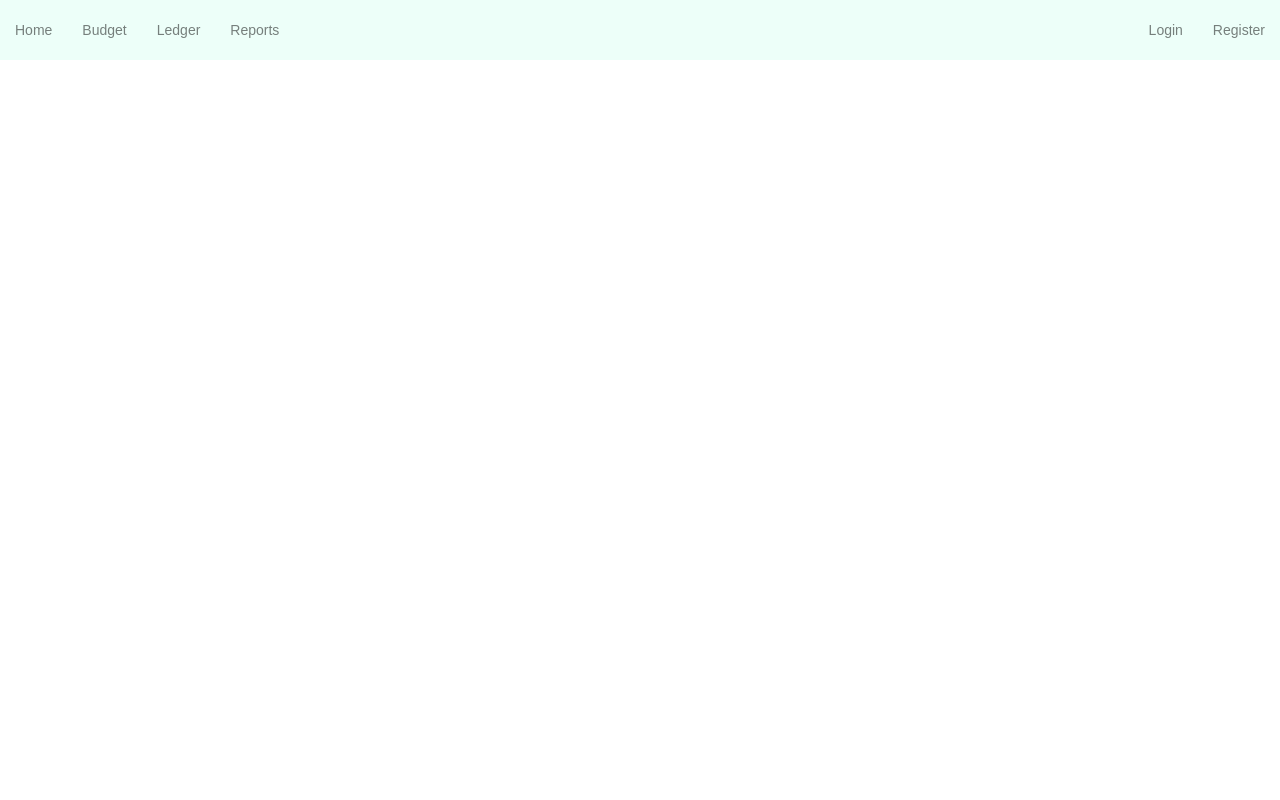
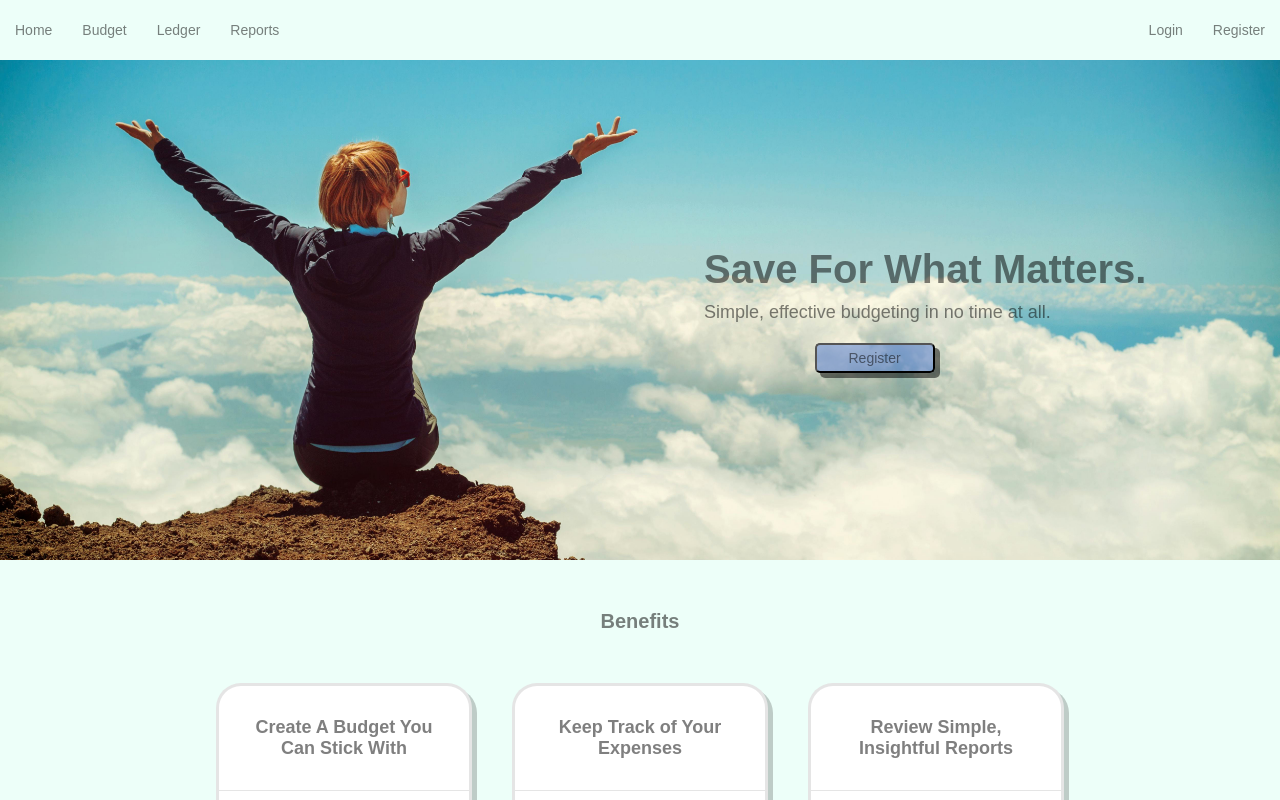
Before and after one commit to chrisgo2286/budget-app-frontend, a React (Create React App) app: page / in a window 1280 px wide. Shown: the top 800 px of the page. Built offline with nearby package versions, Linux system fonts and the light colour scheme.

Commit message:
Reverted homepage path

```diff
--- a/src/App.js
+++ b/src/App.js
@@ -32,7 +32,7 @@ export default function App () {
             <Router>
                 <Navbar />
                 <Routes>
-                    <Route path='/budget-app-frontend' element={ <Home /> } />
+                    <Route path='/' element={ <Home /> } />
                     <Route path='/budget' element={ <Budget /> } />
                     <Route path='/ledger' element={ <Ledger /> } />
                     <Route path='/reports' element={ <Reports /> } />
```
